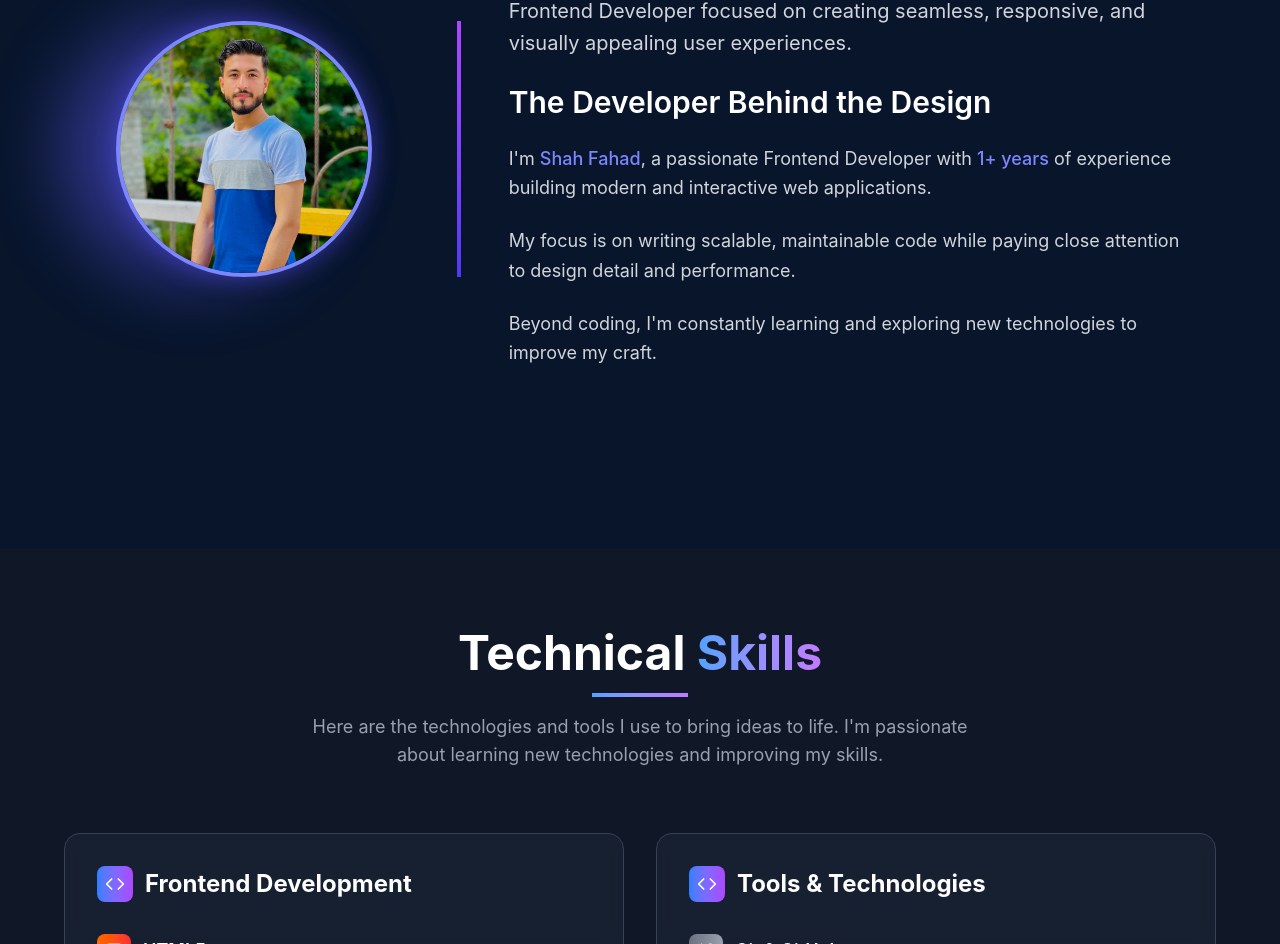
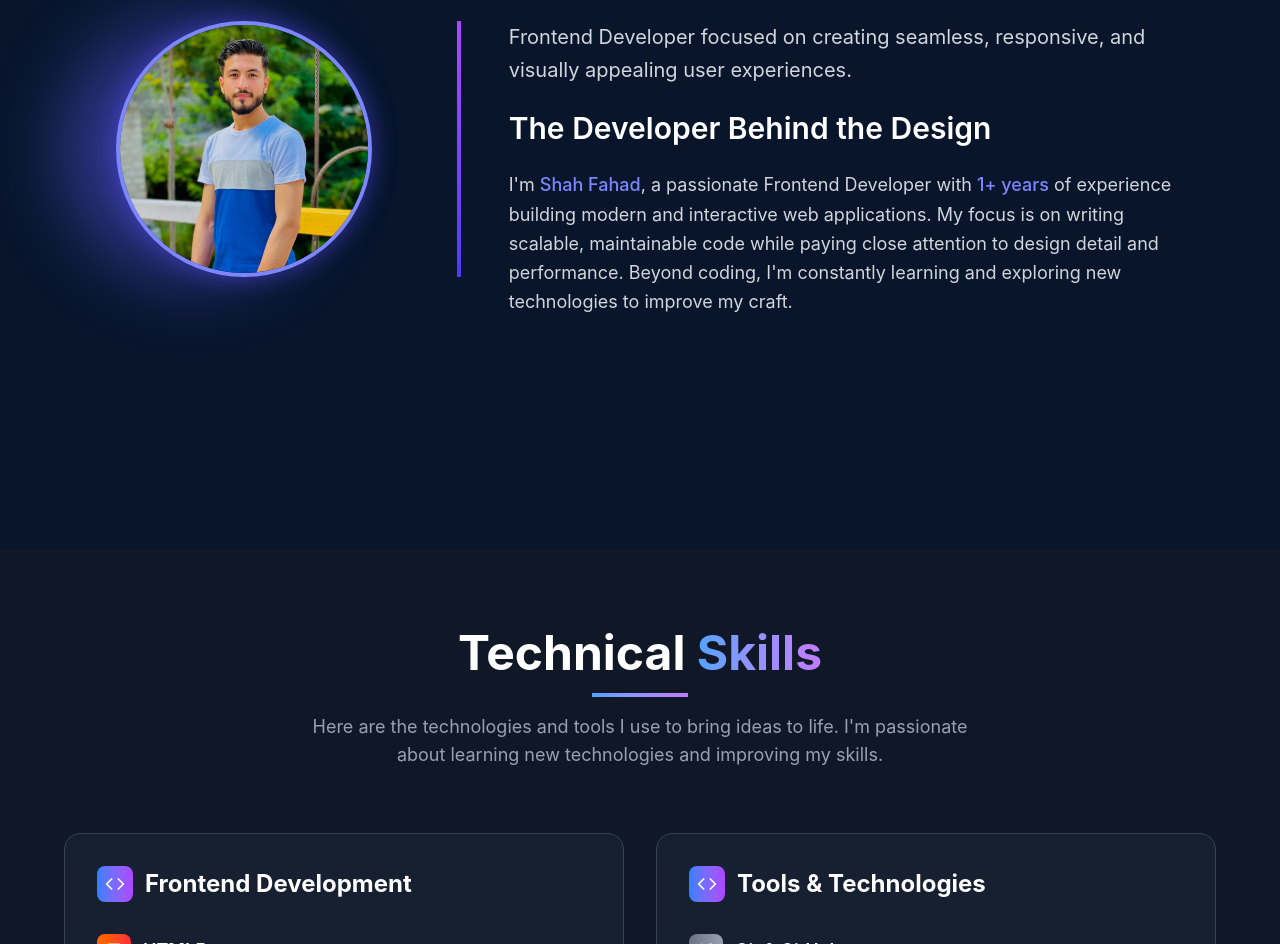
Before and after one commit to shahfahad22/My-Portfolio, a React (Vite) app: page / in a window 1280 px wide. Shown: the part 1051-1995 px from the top of the page. Built offline with nearby package versions, Linux system fonts and the light colour scheme.

Commit message:
Initial portfolio

```diff
--- a/src/Components/About/About.jsx
+++ b/src/Components/About/About.jsx
@@ -137,16 +137,20 @@ const About = () => {
               I'm <span className="text-indigo-400 font-medium">Shah Fahad</span>, a passionate
               Frontend Developer with <span className="text-indigo-400 font-medium">1+ years</span> of
               experience building modern and interactive web applications.
+               My focus is on writing scalable, maintainable code while paying close attention
+              to design detail and performance.
+              Beyond coding, I'm constantly learning and exploring new technologies to
+              improve my craft.
             </p>
 
             <p className="text-gray-300 text-base sm:text-lg leading-relaxed">
-              My focus is on writing scalable, maintainable code while paying close attention
-              to design detail and performance.
+              {/* My focus is on writing scalable, maintainable code while paying close attention
+              to design detail and performance. */}
             </p>
 
             <p className="text-gray-300 text-base sm:text-lg leading-relaxed">
-              Beyond coding, I'm constantly learning and exploring new technologies to
-              improve my craft.
+              {/* Beyond coding, I'm constantly learning and exploring new technologies to
+              improve my craft. */}
             </p>
           </div>
         </div>
```
